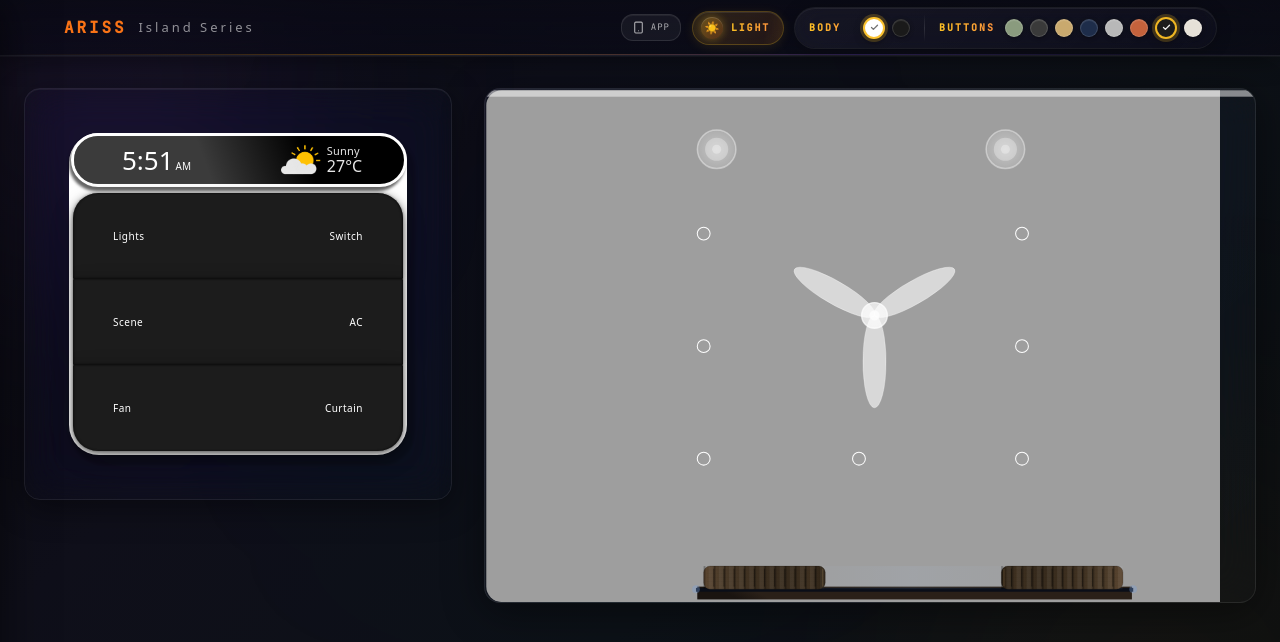
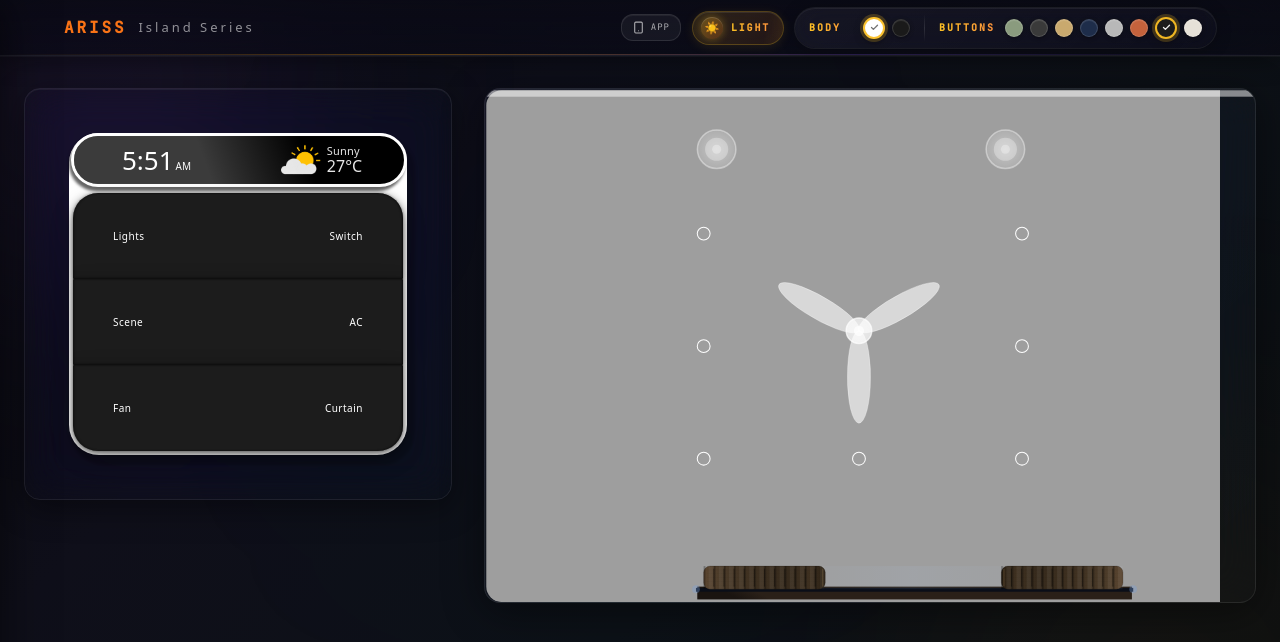
Before and after one commit to shaikhmoiz3010/ariss-island-series, a React (Vite) app: page / in a window 1280 px wide. Shown: the top 642 px of the page. Built offline with nearby package versions, Linux system fonts and the light colour scheme.

Commit message:
Roomlayout, fan postion

```diff
--- a/src/components/RoomLayout/RoomLayout.jsx
+++ b/src/components/RoomLayout/RoomLayout.jsx
@@ -313,7 +313,7 @@ export default function RoomLayout() {
     }
 
     /* ── fan ── */
-    const FCX = WX + WW / 2, FCY = WY + WH * 0.44;
+    const FCX = WX + WW * 0.48, FCY = WY + WH * 0.47;
     if (D.fan.speed > 0) {
       for (let r = 18; r <= 18 + D.fan.speed * 8; r += 8) {
         c.strokeStyle = `rgba(80,150,255,${Math.max(0, 0.06 - r * 0.001)})`; c.lineWidth = 0.4;
```
